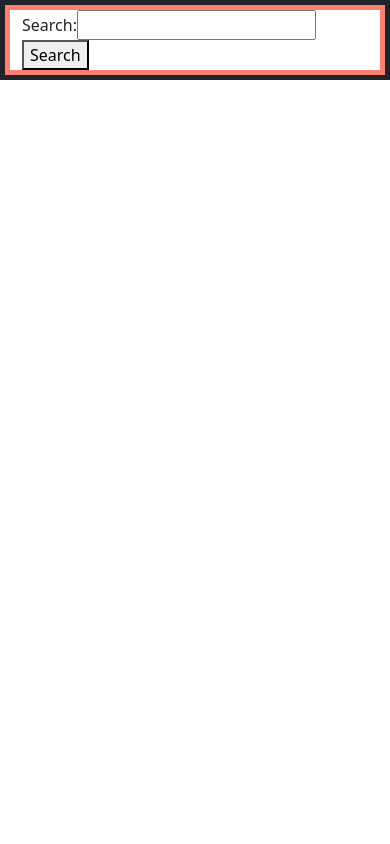
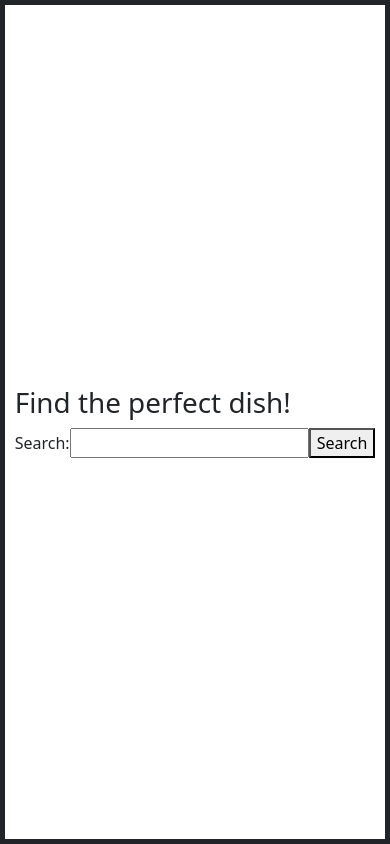
Before and after one commit to blees12345/Recipe-finder, a React (Create React App) app: page / in a window 390 px wide. Built offline with nearby package versions, Linux system fonts and the light colour scheme.

Commit message:
added mobile styling

```diff
--- a/src/App.css
+++ b/src/App.css
@@ -1,39 +1,28 @@
 body{
-  /* display: flex;
+   display: flex;
   align-items: center;
-  align-content: center; */
+  justify-content: center;;
   margin: 0;
   padding: 0;
   border: 5px solid;
-
+  min-height: 100vh;
+  line-height: 1.6;
 }
-.card{
+.cards{
 display: flex;
-flex-direction: row;
-flex-wrap: wrap;
-border: 5px solid red;
-margin-left: 50px;
-width: 100%;
+  justify-content: center;
+  align-content: space-between;
+  flex-wrap: wrap;
+  border: 5px greenyellow;
+  align-items: flex-start;
 }
-.col{
-display: flex;
-flex-direction: row;
-flex-wrap: wrap;
-  border: 5px solid salmon ;
-
+.card {
+  background: #fff;
+  width: 24em;
+  border-radius: 0.6em;
+  margin: 1em;
+  overflow: hidden;
+  cursor: pointer;
+  box-shadow: 0 13px 27px -5px hsla(240, 30.1%, 28%, 0.25), 0 8px 16px -8px hsla(0, 0%, 0%, 0.3), 0 -6px 16px -6px hsla(0, 0%, 0%, 0.03);
+  transition: all ease 200ms;
 }
-.wrapper, .g-4 {
-  display: flex;
-  flex-direction: row;
-  flex-wrap: wrap;
-  justify-content: space-between;
-  padding: 20px;
-  background-color: blueviolet;
-}
-
-.g-4{
-  border: 5px solid gray;
-}
-.mainCard{
-  display: fle;
-}
--- a/src/App.js
+++ b/src/App.js
@@ -2,21 +2,21 @@ import './App.css';
 import Main from './Main';
 import { useState } from 'react';
 import 'bootstrap/dist/css/bootstrap.min.css';
-// import { BrowserRouter, Routes, Route } from 'react-router-dom';
+import { BrowserRouter, Routes, Route } from 'react-router-dom';
 // import ReactDOM from 'react-dom/client';
 import FoodSearch from './FoodSearch';
 import FoodList from './FoodList';
 import CustomToggle from './CustomToggle';
-
+import Search from './Search';
 
 function App() {
 
   return (
-    <div>
-      <Main/>
+		<div className='cards'>
+			<Main />
 
-    </div>
-  )
+		</div>
+	);
 }
 
 
--- /dev/null
+++ b/src/FoodInformation.js
@@ -0,0 +1,40 @@
+// import React from 'react';
+// import {Card, Button} from 'react-bootstrap';
+// import { useState, useEffect } from 'react';
+
+
+// function FoodInformation() {
+//      const [result, setResult] = useState([]);
+//      const [searchString, setSearchString] = useState('');
+// function handleSubmit(event) {
+
+// 		event.preventDefault();
+// 		const API_ID = process.env.REACT_APP_API_ID;
+// 		const API_KEY = process.env.REACT_APP_API_KEY;
+// 		const url = `https://api.edamam.com/api/recipes/v2?type=public&q=${searchString}&app_id=${API_ID}&app_key=${API_KEY}&imageSize=REGULAR`;
+
+// 		fetch(url)
+// 			.then((res) => {
+// 				return res.json();
+// 			})
+// 			.then((data) => {
+// 				setResult(data.hits);
+// 				console.log(data.hits);
+// 			})
+// 			.catch((err) => {
+// 				console.log(err);
+// 			});
+// 		console.log(url);
+// 	}
+//     return (
+// 		<div>
+//             {result.map(item => (
+//                 <div className='foodInfo'>
+//                     <p>{result.recipe.label}</p>
+//                 </div>
+//             ))}
+//         </div>
+// 		);
+//     }
+
+// export default FoodInformation;
--- a/src/Main.js
+++ b/src/Main.js
@@ -5,20 +5,19 @@ import Search from './Search'
 import Col from 'react-bootstrap/Col';
 import { Container, Row } from 'react-bootstrap';
 import CustomToggle from './CustomToggle';
+import { BrowserRouter, Routes, Route } from 'react-router-dom';
+import FoodInformation from './FoodInformation';
+import './App.css'
+function Main(props) {
+
+	return (
+		<div >
+				<h1>Find the perfect dish!</h1>
+					<Search />
+		</div>
 
 
 
-function Main(props) {
-
-	return (
-		<Container className='mainCard'>
-			<Row md={4} lg={2}>
-				<Col>
-					<Search />
-				</Col>
-
-			</Row>
-		</Container>
 	);
 }
 
--- a/src/Search.js
+++ b/src/Search.js
@@ -6,12 +6,14 @@ import { Button, Row, Card, Container } from 'react-bootstrap';
 import Col from 'react-bootstrap/Col';
 import CustomToggle from './CustomToggle';
 import { Routes, Route } from 'react-router-dom';
+import FoodInformation from './FoodInformation';
+import  './App.css'
 
 
 function Search(props) {
 	const [searchString, setSearchString] = useState('');
 	const [result, setResult] = useState([]);
-
+	const [active, setActive] = useState('')
 	function handleChange(event) {
 		setSearchString(event.target.value);
 	}
@@ -48,10 +50,10 @@ function Search(props) {
 			/>
 			{result.map((result, index) => {
 				return (
-					<div className='wrapper'>
-						<Row xs={1} md={3} lg={1} className='g-4'>
+					<div >
+						<Row xs={1} md={1} lg={1} className='g-4'>
 							{/* {Array.from({ length: 4 }).map((_, idx) => ( */}
-							<Col className='col' xs={3} md={10}>
+							{/* <Col className='col'> */}
 								<Card className='card' key={index}>
 									<Card.Img src={result.recipe.image} />
 									<Card.Body>
@@ -59,19 +61,22 @@ function Search(props) {
 										<Card.Text>
 											Calories: {Math.floor(result.recipe.calories)}
 										</Card.Text>
-
-
-								<Button>Nutrition Facts</Button>
+										<Button >
+											Food Information
+										</Button>
 									</Card.Body>
 								</Card>
-							</Col>
+							{/* </Col> */}
 							{/* ))} */}
 						</Row>
+						{/* {active === 'buttonData' && (
+							<Card data={result.recipe.label} cardIndex='0' />
+						)} */}
 					</div>
 				);
 			})}
 		</div>
 	);
 }
-
+console.log(Button)
 export default Search;
```
